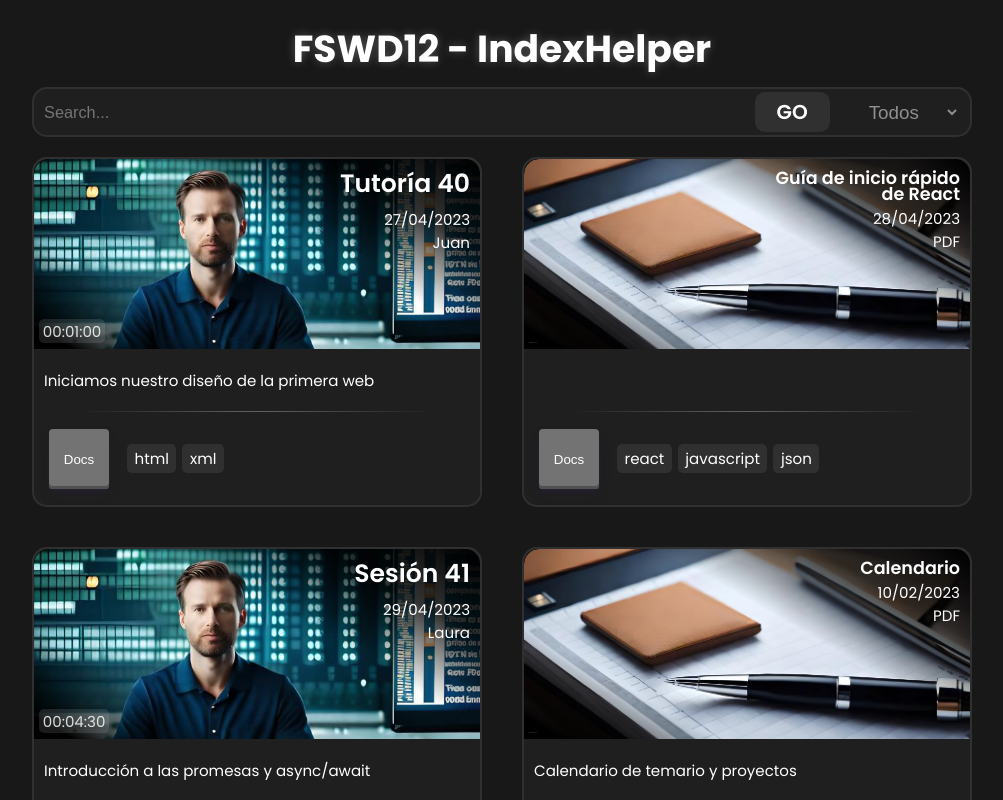
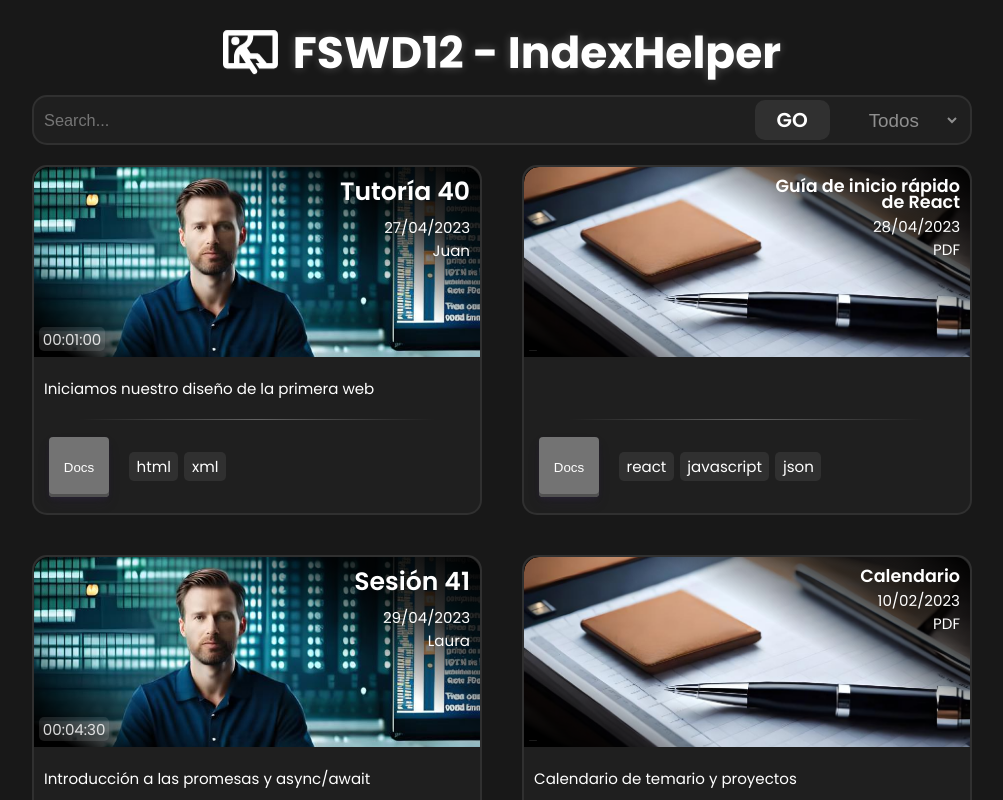
Before and after one commit to C4rlosca/FSWD-IndexHelper, a React (Create React App) app: page / in a window 1280 px wide. Shown: the top 800 px of the page, without its empty margins (138-1141 px from the left). Built offline with nearby package versions, Linux system fonts and the light colour scheme.

Commit message:
complete design ready +breakpoints

```diff
--- a/src/App.css
+++ b/src/App.css
@@ -1,8 +1,9 @@
 header {
-  width: 100%;
+  width: 450px;
   max-width: 1500px;
   display: flex;
-  flex-direction: column;
+  flex-direction: row;
+  flex-wrap: wrap;
   justify-content: center;
   align-items: center;
   margin: 0 auto;
@@ -11,10 +12,11 @@ header h1.Header-title {
   text-align: center;
   color: white;
   margin: 20px 0 0;
-  font-size: 3rem;
+  font-size: 2.5rem;
   animation: shadow-change 4s infinite;
   text-shadow: #ffffff80 0 0 10px;
-  cursor:pointer;
+  cursor: pointer;
+  word-wrap: normal;
 }
 @keyframes shadow-change {
   0% {
@@ -37,13 +39,52 @@ main {
   align-items: center;
   margin: 0 auto;
 }
+.Jump {
+  text-align: center;
+  color: white;
+  margin: 20px 0 0;
+  font-size: 3.5rem;
+  animation: jump-change 4s infinite;
+  cursor: pointer;-size: 4rem;
+  padding-right: 15px;
+}
+@keyframes jump-change {
+  0% {
+    transform: translateY(3px);
+  }
+  50% {
+    transform: translateY(-1px);
+  }
+  100% {
+    transform: translateY(3px);
+  }
+}
+
+/* BREAKPOINTS---------------------- */
+@media screen and (min-width: 995px) {
+  header,
+  main {
+    width: 980px;
+    max-width: 980px;
+    flex-wrap: wrap;
+  }
+  header h1.Header-title {
+    font-size: 3.5rem;
+  }
+}
 @media screen and (min-width: 1485px) {
+  header,
+  main {
+    width: 1500px;
+    max-width: 1500px;
+  }
   header {
     flex-direction: row;
     align-items: center;
     margin-top: 15px;
   }
-  header h1.Header-title {
+  header h1.Header-title,
+  .Jump {
     margin: 0;
   }
 }
--- a/src/App.js
+++ b/src/App.js
@@ -1,4 +1,6 @@
 import "./App.css";
+import { FontAwesomeIcon } from "@fortawesome/react-fontawesome";
+import { faPersonThroughWindow } from "@fortawesome/free-solid-svg-icons";
 import Data from "./db/data.json";
 import SearchBar from "./Components/SearchBar";
 import CardWrapper from "./Components/Wrapper";
@@ -50,7 +52,10 @@ const App = () => {
   return (
     <>
       <header>
-        <h1 onClick={handleTitle} className="Header-title">FSWD12 - IndexHelper</h1>
+        <FontAwesomeIcon icon={faPersonThroughWindow} className="Jump" onClick={handleTitle}/>
+        <h1 onClick={handleTitle} className="Header-title">
+           FSWD12 - IndexHelper
+        </h1>
         <SearchBar onSearch={handleSearch} />
       </header>
       <main>
--- a/src/Components/Card.css
+++ b/src/Components/Card.css
@@ -127,7 +127,7 @@
 .Card .Elements div.BottomCard {
   width: 450px;
   height: 60%;
-  display:flex;
+  display: flex;
   flex-direction: row;
   justify-content: left;
   align-items: center;
@@ -160,7 +160,7 @@
 .Card .Elements .BottomCard ul {
   display: flex;
   width: 390px; /* 450px - 60px */
-  min-width: 373px; /* hidding scrollbar */
+  min-width: 375px; /* hidding scrollbar */
   height: 70%;
   min-height: 70%;
   max-height: 70%;
@@ -169,17 +169,37 @@
   flex-wrap: wrap;
   align-items: center;
   flex-basis: fill;
-  padding: 0;
+  padding: 0 2px 0;
   margin: 0;
   overflow-y: scroll;
   overflow-x: hidden;
 }
+/* ------------------------- */
+/* .Card .Elements .BottomCard:has(ul:hover) {
+  animation: backMoves 1s ease-in-out;
+  background: radial-gradient(
+    circle at bottom,
+    rgba(255, 255, 255, 0.2) 0%,
+    rgba(255, 255, 255, 0) 45%
+  );
+  background-size: 200% 200%;
+  background-position: 300%;
+}
+@keyframes backMoves {
+  0% {
+    background-position: -50% 0%;
+  }
+  100% {
+    background-position: 150% 0%;
+  }
+} */
+
 /* -------------------------- */
-.Card .Elements .BottomCard ul::-webkit-scrollbar-thumb {
+/* .Card .Elements .BottomCard ul::-webkit-scrollbar-thumb {
   height: 30%;
   width: 5px;
   color: red;
-}
+} */
 .Card .Elements .BottomCard ul li {
   background-color: #303030;
   padding: 0.2em 0.5em;
--- a/src/Components/SearchBar.css
+++ b/src/Components/SearchBar.css
@@ -1,9 +1,11 @@
 /* FORM */
 form {
   display: flex;
+  flex-direction: row;
   justify-content: flex-start;
   align-items: center;
   width: 450px;
+  min-width: 450px;
   height: 50px;
   margin: 10px 20px 0;
   border: 2px solid #303030;
@@ -36,11 +38,10 @@ input[name="search"] {
   outline: none;
 }
 /* -------------------- */
-input[name="search"]:autofill,
-input[name="search"]:-webkit-autofill {
-  background-color: black;
-  color: white;
-  box-shadow: #000000 0 0 30px 10px inset;
+input[name="search"]:-webkit-autofill,
+input[name="search"]:autofill {
+  box-shadow:#1f1f1f 0 0 30px 40px inset;
+  -webkit-text-fill-color: white;
 }
 form:hover input::placeholder {
   text-shadow: #ffffff40 0 0 10px;
@@ -141,9 +142,11 @@ button[type="submit"]:active {
   transform: translateY(2px);
   transition: transform 0s ease-in-out;
 }
+
+/* BREAKPOINTS-------------------- */
 @media screen and (min-width: 995px) {
   form {
-    width: 940px;
+    min-width: 940px;
   }
   input[name="search"] {
     width: 70%;
```
